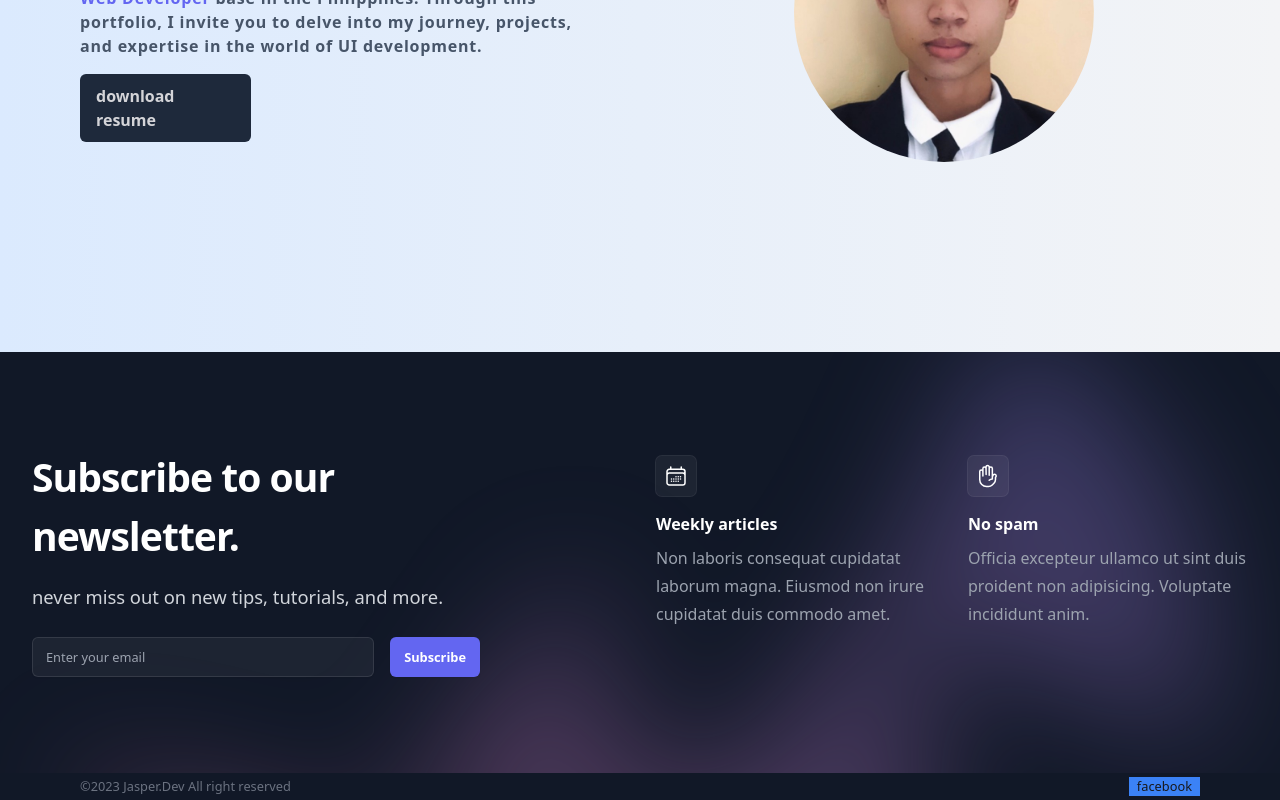
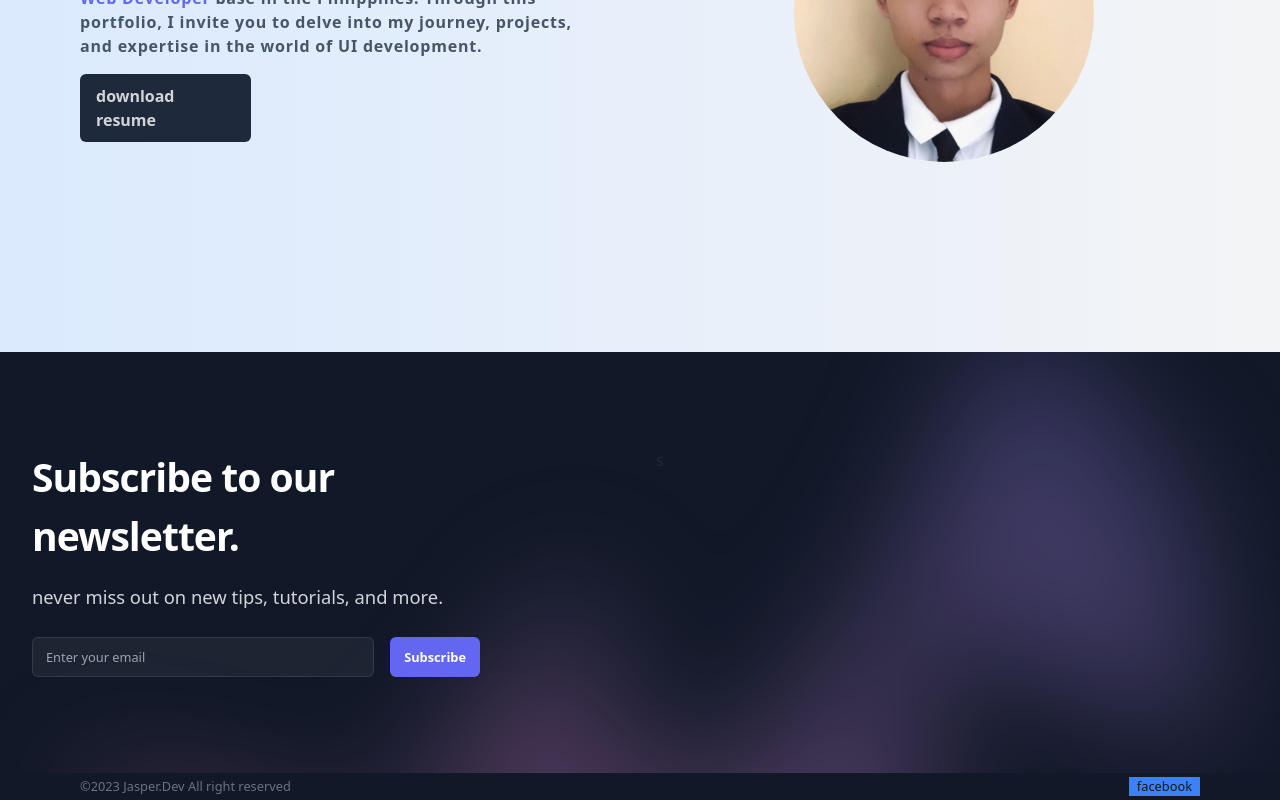
Before and after one commit to jasperayawan/reactTypesPortfolio, a React (Vite) app: page / in a window 1280 px wide. Shown: the part 448-1248 px from the top of the page. Built offline with nearby package versions, Linux system fonts and the light colour scheme; a web font is replaced by a local one.

Commit message:
update subscribe

```diff
--- a/src/components/Subscribe.tsx
+++ b/src/components/Subscribe.tsx
@@ -1,4 +1,4 @@
-import { CalendarDaysIcon, HandRaisedIcon } from '@heroicons/react/24/outline'
+// import { CalendarDaysIcon, } from '@heroicons/react/24/outline'
 
 export default function Subscribe() {
   return (
@@ -31,27 +31,7 @@ export default function Subscribe() {
                 Subscribe
               </button>
             </div>
-          </div>
-          <dl className="grid grid-cols-1 gap-x-8 gap-y-10 sm:grid-cols-2 lg:pt-2">
-            <div className="flex flex-col items-start">
-              <div className="rounded-md bg-white/5 p-2 ring-1 ring-white/10">
-                <CalendarDaysIcon className="h-6 w-6 text-white" aria-hidden="true" />
-              </div>
-              <dt className="mt-4 font-semibold text-white">Weekly articles</dt>
-              <dd className="mt-2 leading-7 text-gray-400">
-                Non laboris consequat cupidatat laborum magna. Eiusmod non irure cupidatat duis commodo amet.
-              </dd>
-            </div>
-            <div className="flex flex-col items-start">
-              <div className="rounded-md bg-white/5 p-2 ring-1 ring-white/10">
-                <HandRaisedIcon className="h-6 w-6 text-white" aria-hidden="true" />
-              </div>
-              <dt className="mt-4 font-semibold text-white">No spam</dt>
-              <dd className="mt-2 leading-7 text-gray-400">
-                Officia excepteur ullamco ut sint duis proident non adipisicing. Voluptate incididunt anim.
-              </dd>
-            </div>
-          </dl>
+          </div>s
         </div>
       </div>
       <div className="absolute left-1/2 top-0 -z-10 -translate-x-1/2 blur-3xl xl:-top-6" aria-hidden="true">
```
